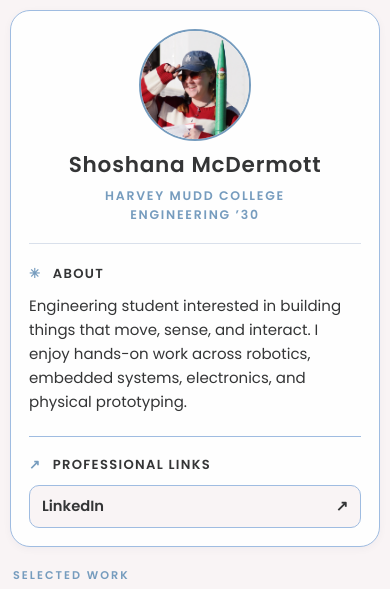
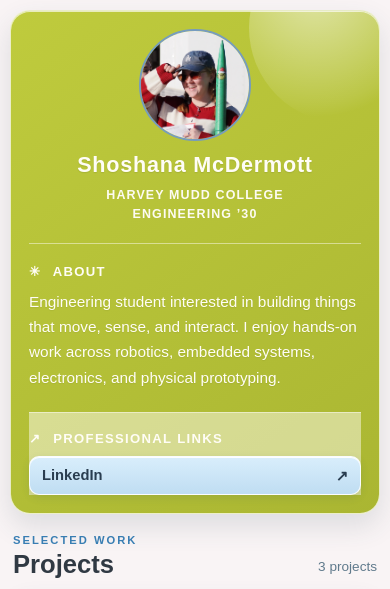
Before and after one commit to smcdermott-commits/smcdermott-commits.github.io, a Jekyll site: the page built from index.html, in a window 390 px wide. Shown: the top 589 px of the page. Built offline with Jekyll 4.4.1, drawn with Linux system fonts in a browser that asks for light colours.

Commit message:
Create Frutiger Aero-inspired blue and green portfolio theme

```diff
--- a/css/styles.css
+++ b/css/styles.css
@@ -1519,3 +1519,154 @@ body:has(.portfolio-home) {
   border-color: #B8C036 !important;
   box-shadow: 0 8px 22px rgba(52, 53, 54, .12) !important;
 }
+
+
+/* FRUTIGER AERO-INSPIRED THEME: sky blue, glass, chartreuse, charcoal */
+:root {
+  --text-color: #303943;
+  --border-color: #A9CBE4;
+  --link-color: #397FB5;
+  --highlight-color: #B8C036;
+  --background-color: #EAF5FC;
+  --light-background-color: #D9ECF8;
+}
+html {
+  background: #EAF5FC;
+}
+body {
+  color: #303943;
+  background:
+    radial-gradient(ellipse at 88% 4%, rgba(255,255,255,.96) 0, rgba(255,255,255,0) 34rem),
+    linear-gradient(145deg, #EAF5FC 0%, #D8ECF8 52%, #EEF7FB 100%);
+  font-family: 'Nunito Sans', sans-serif;
+}
+h1, h2, h3, .project-read-more, .profile-intro h2, .profile-links h2,
+.project-section-heading .eyebrow, .profile-headline {
+  font-family: 'Pixelify Sans', 'Nunito Sans', sans-serif;
+}
+
+/* Profile card: chartreuse green with warm-white typography */
+.profile-card {
+  position: relative;
+  overflow: hidden;
+  background: linear-gradient(145deg, #BFCB3D 0%, #AAB632 100%) !important;
+  border: 1px solid rgba(255,255,255,.72) !important;
+  box-shadow: inset 0 1px 0 rgba(255,255,255,.65), 0 12px 28px rgba(48,75,92,.14) !important;
+  color: #F9F4F5;
+}
+.profile-card::before {
+  content: "";
+  position: absolute;
+  top: -78px;
+  right: -60px;
+  width: 190px;
+  height: 190px;
+  border-radius: 50%;
+  background: radial-gradient(circle at 35% 30%, rgba(255,255,255,.55), rgba(255,255,255,.08) 62%, transparent 70%);
+  pointer-events: none;
+}
+.profile-card > * {
+  position: relative;
+  z-index: 1;
+}
+.profile-card > h1,
+.profile-card .profile-intro p,
+.profile-card .profile-headline,
+.profile-card .profile-intro h2,
+.profile-card .profile-links h2,
+.profile-card .profile-intro h2 span,
+.profile-card .profile-links h2 span {
+  color: #FFFDF6 !important;
+}
+.profile-card > h1 {
+  text-shadow: 0 1px 1px rgba(49,64,26,.12);
+}
+.profile-card .profile-headline {
+  opacity: .98;
+  letter-spacing: .09em;
+}
+.profile-card .profile-divider,
+.profile-card .profile-links {
+  border-color: rgba(255,253,246,.48) !important;
+  background-color: rgba(255,253,246,.48);
+}
+.profile-card .profile-intro p {
+  font-size: .96rem;
+  line-height: 1.65;
+  text-shadow: 0 1px 1px rgba(49,64,26,.08);
+}
+.profile-card .profile-links a {
+  background: linear-gradient(180deg, #D9EEFC 0%, #BFDDF2 100%) !important;
+  border: 1px solid rgba(255,255,255,.9) !important;
+  color: #293D50 !important;
+  box-shadow: inset 0 1px 0 rgba(255,255,255,.95), 0 3px 8px rgba(51,79,102,.12);
+  transition: transform .18s ease, box-shadow .18s ease, background .18s ease;
+}
+.profile-card .profile-links a span {
+  color: #293D50 !important;
+}
+.profile-card .profile-links a:hover {
+  transform: translateY(-2px);
+  background: linear-gradient(180deg, #EAF7FF 0%, #CBE6F8 100%) !important;
+  box-shadow: inset 0 1px 0 #fff, 0 6px 14px rgba(51,79,102,.2);
+}
+.profile-note {
+  color: #506B80;
+}
+
+/* Project cards: translucent glass-like surfaces on a soft sky background */
+.portfolio-projects .project-card {
+  background: linear-gradient(145deg, rgba(255,255,255,.94), rgba(242,249,253,.88)) !important;
+  border: 1px solid rgba(132,177,207,.72) !important;
+  box-shadow: inset 0 1px 0 rgba(255,255,255,.98), 0 8px 22px rgba(58,91,115,.09) !important;
+  backdrop-filter: blur(10px);
+}
+.portfolio-projects .project-link:hover .project-card {
+  border-color: #8DBBD9 !important;
+  box-shadow: inset 0 1px 0 #fff, 0 13px 28px rgba(58,91,115,.16) !important;
+}
+.portfolio-projects .project-card-heading h2 {
+  color: #303943;
+}
+.project-section-heading h1 {
+  color: #303943;
+}
+.project-section-heading .eyebrow,
+.project-arrow {
+  color: #397FB5 !important;
+}
+.portfolio-projects .project-description {
+  color: #3C4853;
+}
+.portfolio-projects .project-skills .skill {
+  background: linear-gradient(180deg, #F0F8FE, #DCEFFA) !important;
+  border-color: #B4D4E9 !important;
+  color: #315D7D !important;
+}
+.project-read-more {
+  color: #77821F !important;
+}
+.project-card-media {
+  background: linear-gradient(145deg, #D9ECF8, #C6E0F1) !important;
+  box-shadow: inset 0 1px 5px rgba(54,92,119,.08);
+}
+.project-count {
+  color: #607A8C;
+}
+
+/* Keep the palette legible and consistent on project detail pages too */
+.post-view {
+  background: rgba(255,255,255,.9);
+  border-color: #B4D2E5;
+  box-shadow: 0 10px 28px rgba(58,91,115,.10);
+}
+.post-view .content a {
+  color: #2879B5;
+}
+.post-view .content blockquote {
+  border-left-color: #8CB9D7;
+  background: #EAF5FC;
+}
+@media (max-width: 650px) {
+  .profile-card { background: linear-gradient(145deg, #BFCB3D, #AAB632) !important; }
+}
```
